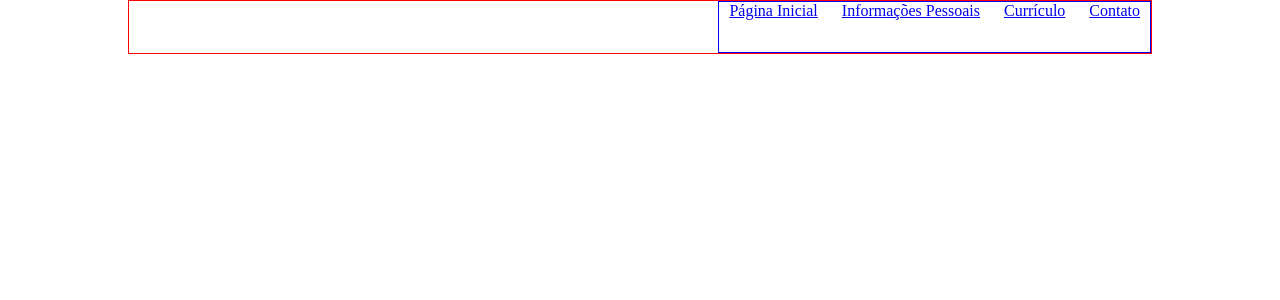
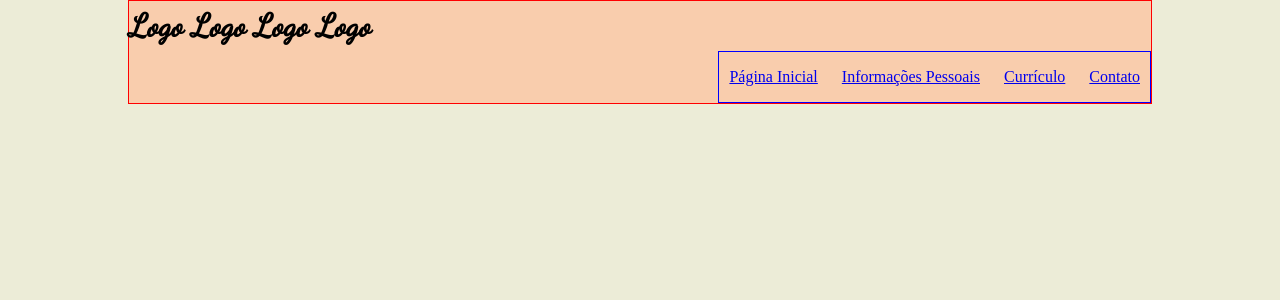
Before and after one commit to EmilyFitzlaff/Desenvolvimento_WEB, a PHP site: page / in a window 1280 px wide. Shown: the top 300 px of the page. Run offline with PHP 8.4, Linux system fonts and the light colour scheme.

Commit message:
Alterações

```diff
--- a/Aula 03 - CSS/Site pessoal/css/style.css
+++ b/Aula 03 - CSS/Site pessoal/css/style.css
@@ -1,3 +1,6 @@
+/* FONTES */
+@import url('https://fonts.googleapis.com/css2?family=Dancing+Script:wght@500&display=swap');
+
 * {
     margin: 0px;
     padding: 0px;
@@ -6,6 +9,24 @@
 body {
     margin: auto 10%;
     border: 1px solid red;
+    background-color: rgba(235, 235, 211, 0.9);
+}
+
+header {
+    height: auto;
+    background-color: #F9CDAD;
+}
+
+/* logo */
+
+#logo {
+    height: 50px;
+}
+
+h1#logo {
+    float: left;
+    line-height: 50px;
+    font-family: 'Dancing Script', cursive;
 }
 
 /* menu */
@@ -13,6 +34,7 @@ body {
     border: 1px solid blue;
     float: right;
     height: 50px;
+    margin-top: 50px;
 }
 
 #menu ul {
@@ -20,12 +42,11 @@ body {
 }
 
 #menu ul li {
-
     display: inline;
 }
 
 #menu ul li a {
-
+    line-height: 50px;
     padding: 5px 10px;
 }
 /* clear */
--- a/Aula 03 - CSS/Site pessoal/menu.php
+++ b/Aula 03 - CSS/Site pessoal/header.php
@@ -1,4 +1,5 @@
 <header>
+    <h1 id="logo">Logo Logo Logo Logo</h1>
     <nav id="menu">
         <ul>
             <li><a href="index.php">Página Inicial</a></li>
@@ -7,4 +8,5 @@
             <li><a href="contato.php">Contato</a></li>
         </ul>
     </nav>
+    <div class="clear"></div>
 </header>
--- a/Aula 03 - CSS/Site pessoal/index.php
+++ b/Aula 03 - CSS/Site pessoal/index.php
@@ -6,7 +6,7 @@
     </head>
 
     <body>
-        <?php include_once('menu.php'); ?>
+        <?php include_once('header.php'); ?>
         <div class="clear"></div>
         <?php include_once('footer.php'); ?>
     </body>
```
Also changed, not shown: Aula 03 - CSS/Site pessoal/img/menu-1.png (added).
